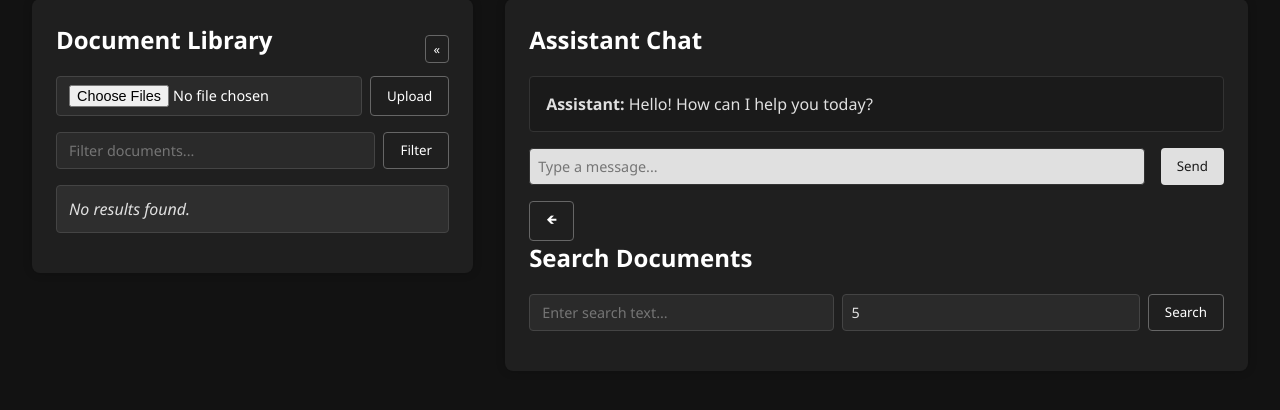
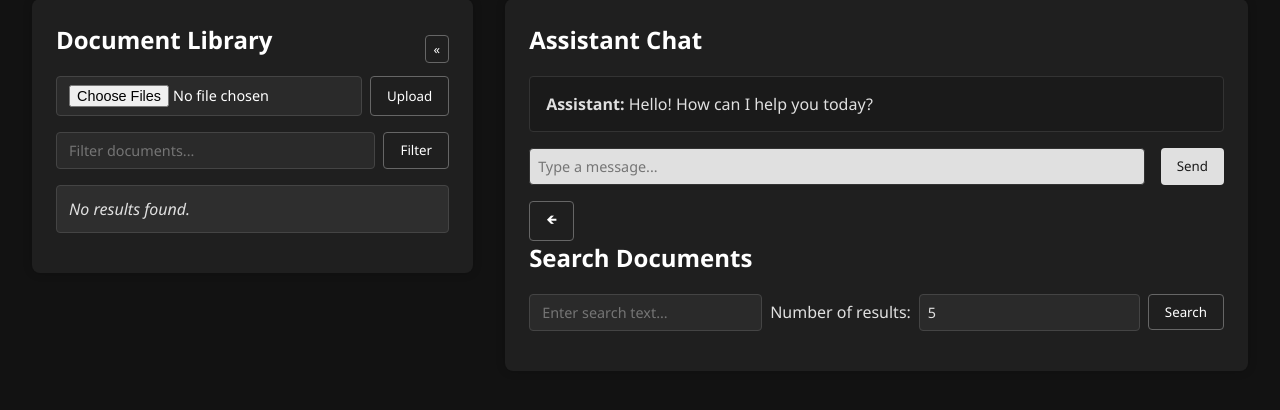
Before and after one commit to sage-bomb/Deployable-Knowledge, a FastAPI app: page / in a window 1280 px wide. Shown: the part 129-539 px from the top of the page. Run offline with FastAPI, Linux system fonts and the light colour scheme; data that the repository does not hold is empty.

Commit message:
tooltips added

```diff
--- a/app/static/css/style.css
+++ b/app/static/css/style.css
@@ -138,6 +138,12 @@ li:hover {
 
 .search-result:hover {
   background-color: var(--bg-hover);
+}
+
+#search-form {
+  display: flex;
+  align-items: center;
+  gap: 0.5rem; /* Optional: space between items */
 }
 
 /* === Chat Box === */
--- a/app/templates/index.html
+++ b/app/templates/index.html
@@ -44,7 +44,7 @@
   <div class="column" id="doc-manager">
     <div class="header-row">
       <h2>Document Library</h2>
-      <button id="toggle-docs-btn">«</button>
+      <button id="toggle-docs-btn" title="Toggle Document Library">«</button>
     </div>
 
     <form id="upload-form" method="post" enctype="multipart/form-data">
@@ -75,12 +75,13 @@
         <input type="text" id="user-input" placeholder="Type a message..." />
         <button type="submit">Send</button>
       </form>
-<div id="search-panel-wrapper" class="column-wrapper">
+  <div id="search-panel-wrapper" class="column-wrapper">
 
-      <button id="toggle-search-btn">🡸</button>
+      <button id="toggle-search-btn" title="Toggle Search Results">🡸</button>
       <h2>Search Documents</h2>
       <form id="search-form">
         <input type="text" id="search-query" placeholder="Enter search text..." />
+        <label for="top-k-select">Number of results:</label>
         <select id="top-k-select">
           <option value="5">5</option>
           <option value="10">10</option>
```
